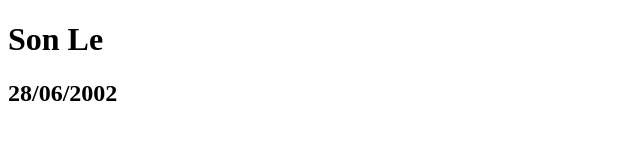
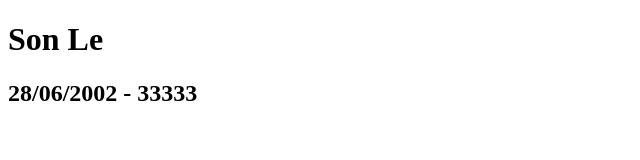
Before and after one commit to sondt28/test, a plain HTML site: page index.html in a window 1280 px wide. Shown: the whole page, without its empty margins (0-640 px from the left). Drawn offline with Linux system fonts and the light colour scheme.

Commit message:
conflict

```diff
--- a/index.html
+++ b/index.html
@@ -9,7 +9,7 @@
 
 <body>
     <h1>Son Le</h1>
-    <h2>28/06/2002</h2>
+    <h2>28/06/2002 - 33333</h2>
 </body>
 
 </html>
```
